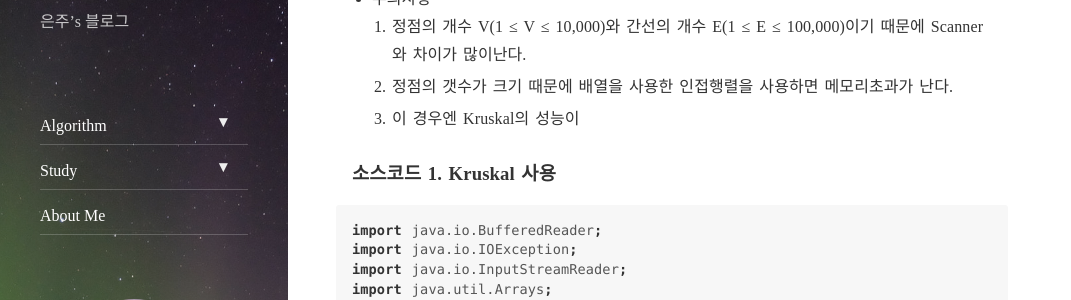
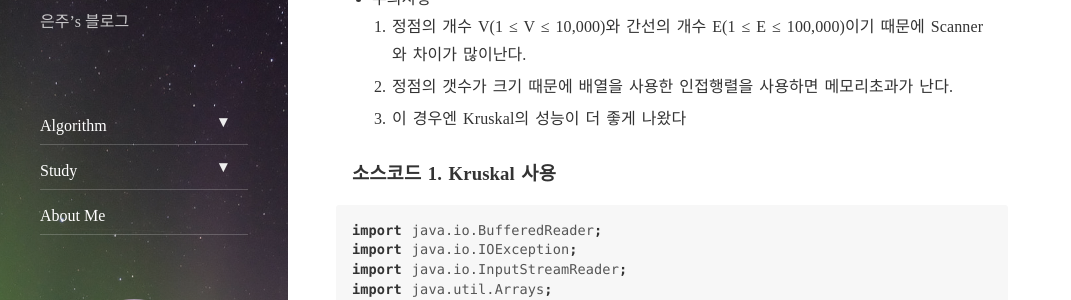
Before and after one commit to EunJu-Kang/EunJu-Kang.github.io, a Jekyll site: the page built from _posts/2020-02-19-algo-1197-최소_스패닝_트리.md, in a window 1280 px wide and 900 px high, scrolled down 322 px. Shown: the part 150-450 px from the top of the window, without its empty margins (0-1071 px from the left). Built offline with Jekyll 4.4.1, drawn with Linux system fonts in a browser that asks for light colours; nearby versions of some CDN libraries.

Commit message:
Update 2020-02-19-algo-1197-최소_스패닝_트리.md

```diff
--- a/_posts/2020-02-19-algo-1197-최소_스패닝_트리.md
+++ b/_posts/2020-02-19-algo-1197-최소_스패닝_트리.md
@@ -14,7 +14,7 @@ tags: BOJ
 - 주의사항
  1. 정점의 개수 V(1 ≤ V ≤ 10,000)와 간선의 개수 E(1 ≤ E ≤ 100,000)이기 때문에 Scanner와 차이가 많이난다.
  2. 정점의 갯수가 크기 때문에 배열을 사용한 인접행렬을 사용하면 메모리초과가 난다.
- 3. 이 경우엔 Kruskal의 성능이
+ 3. 이 경우엔 Kruskal의 성능이 더 좋게 나왔다
 
 ### 소스코드 1. Kruskal 사용
 ~~~ java
```
